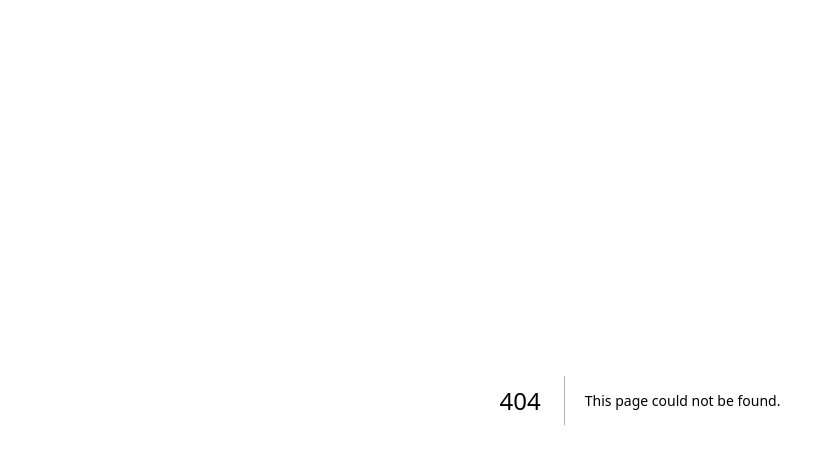
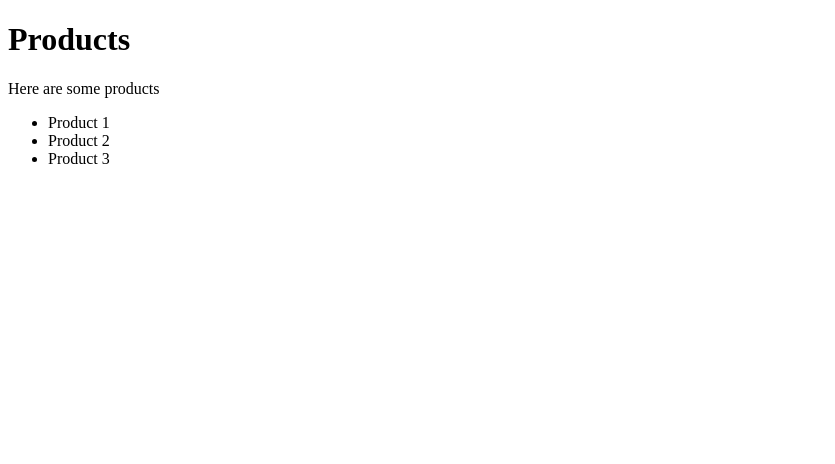
Before and after one commit to achay007/hello-world, a Next.js app: page /products in a window 1280 px wide. Before the commit this address had no page. Shown: the top 464 px of the page, without its empty margins (0-835 px from the left). Built offline with nearby package versions, Linux system fonts and the light colour scheme.

Commit message:
Dynamic nested routes

```diff
--- /dev/null
+++ b/src/app/products/page.tsx
@@ -0,0 +1,13 @@
+export default function Products() {
+    return (
+        <div>
+            <h1>Products</h1>
+            <p>Here are some products</p>
+            <ul>
+                <li>Product 1</li>
+                <li>Product 2</li>
+                <li>Product 3</li>
+            </ul>
+        </div>
+    )
+}
--- /dev/null
+++ b/src/app/profile/page.tsx
@@ -0,0 +1,5 @@
+export default function profile(){
+    return(
+        <h1>Profile Page</h1>
+    )
+}
```
Also changed, not shown: src/app/about/page.tsx (added, +8 -0 lines), src/app/products/[productId]/page.tsx (added, +12 -0 lines), src/app/products/[productId]/reviews/[reviewId]/page.tsx (added, +10 -0 lines).
